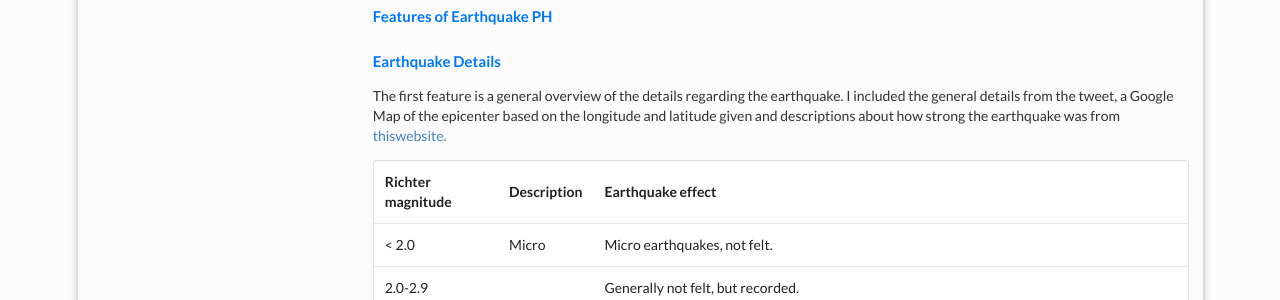
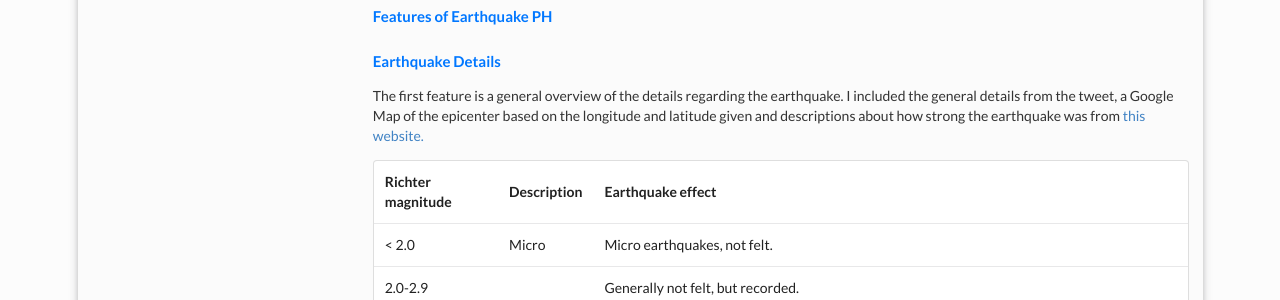
Before and after one commit to tripeersyou/francisoliverdev, a Jekyll site: the page built from blog.html, in a window 1280 px wide and 900 px high, scrolled down 781 px. Shown: the part 153-453 px from the top of the window. Built offline with Jekyll 4.4.1, drawn with Linux system fonts in a browser that asks for light colours; nearby versions of some CDN libraries; the list of posts is cut into pages by our own code; comment, search, counter and statistics services are not loaded.

Commit message:
Article fix

```diff
--- a/_posts/2020-01-15-making-earthquake-ph.md
+++ b/_posts/2020-01-15-making-earthquake-ph.md
@@ -41,7 +41,7 @@ After this, we run the coordinates to a reverse Geocoder to give us an address o
 
 #### Earthquake Details
 
-The first feature is a general overview of the details regarding the earthquake. I included the general details from the tweet, a Google Map of the epicenter based on the longitude and latitude given and descriptions about how strong the earthquake was from [thiswebsite.](https://www.gns.cri.nz/Home/Learning/Science-Topics/Earthquakes/Monitoring-Earthquakes/Other-earthquake-questions/What-is-the-Richter-Magnitude-Scale)
+The first feature is a general overview of the details regarding the earthquake. I included the general details from the tweet, a Google Map of the epicenter based on the longitude and latitude given and descriptions about how strong the earthquake was from [this website.](https://www.gns.cri.nz/Home/Learning/Science-Topics/Earthquakes/Monitoring-Earthquakes/Other-earthquake-questions/What-is-the-Richter-Magnitude-Scale)
 
 <table class="ui very simple table">
     <tr>
```
